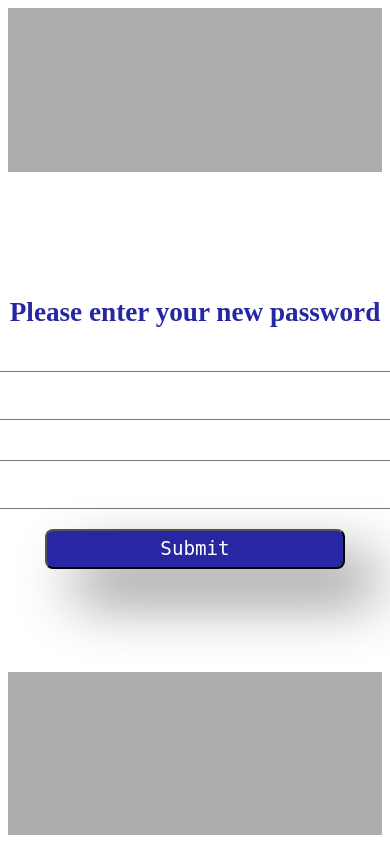
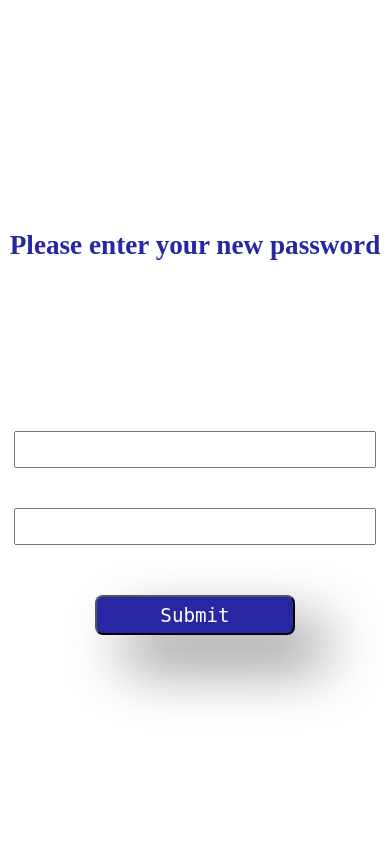
Before and after one commit to Sibindra/exam-portal, a PHP site: page /Password/pw.html in a window 390 px wide; the page is wider, and only the part inside the window is pictured. Run offline with PHP 8.4, Linux system fonts and the light colour scheme.

Commit message:
sixth commit

```diff
--- a/Password/pw.css
+++ b/Password/pw.css
@@ -52,3 +52,28 @@ h2{
     border-radius: 8px;
     box-shadow: 30px 30px 60px grey;
 }
+
+
+@media  screen and (max-width:600px) {
+    .container1{
+        height: 100vh;
+    }
+
+    input[type='text']{
+        font-size: 27px;
+    }
+
+    h2{
+        margin-bottom: 150px;
+    }
+
+    #bt{
+        width:200px;
+        margin-top: 30px;
+    }
+
+
+
+
+
+}
```
